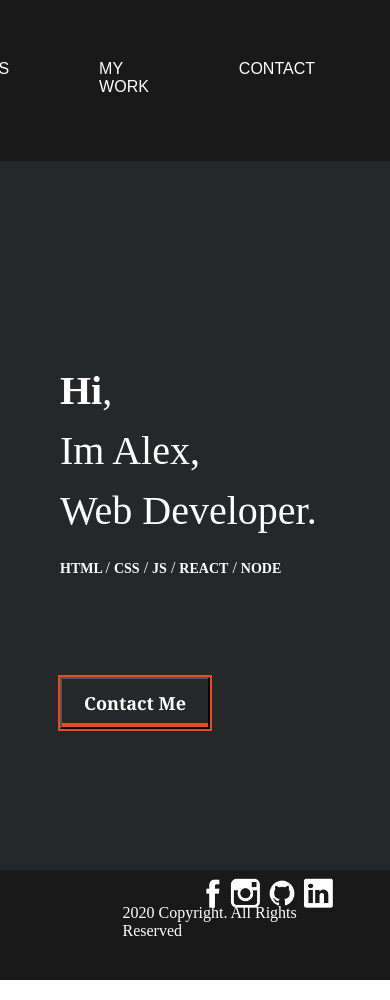
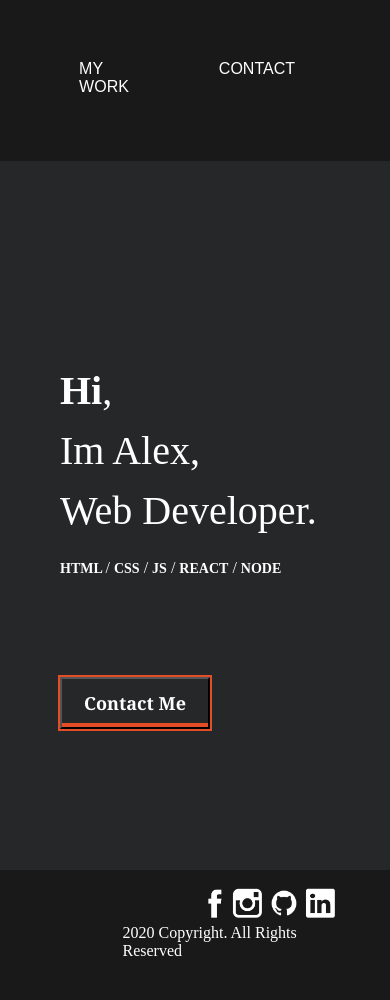
Before and after one commit to AlexIrina/Portfolio, a React (Create React App) app: page / in a window 390 px wide. Shown: the top 1000 px of the page. Built offline with nearby package versions, Linux system fonts and the light colour scheme.

Commit message:
fixed a bug that was causing page scroll on each refresh. Site is now responsive on laptop view.

```diff
--- a/src/styles.css
+++ b/src/styles.css
@@ -25,6 +25,7 @@
 }
 body {
   overflow: hidden;
+  background: #191919;
 }
 /* header */
 .nav-header {
@@ -34,7 +35,7 @@ body {
   display: flex;
   list-style-type: none;
   justify-content: flex-end;
-  padding: 0px 30px;
+  padding: 0px 50px;
 }
 
 .nav-header .list {
@@ -60,7 +61,7 @@ body {
   background: #262729;
   color: white;
   /* height: 75vh; */
-  height: 728.25px;
+  height: 710.25px;
   /* background: red; */
 }
 
@@ -229,6 +230,7 @@ span {
   background: #262729;
   /* height: 100vh; */
   height: 971px;
+  max-height: 84.9vh;
 }
 .about-section h1 {
   grid-row: 1/5;
@@ -263,6 +265,7 @@ span {
   background: #262729;
   /* height: 100vh; */
   height: 971px;
+  max-height: 84.9vh;
 }
 .skills-section h1 {
   grid-row: 1/2;
@@ -300,6 +303,7 @@ span {
   background: #262729;
   /* height: 100vh; */
   height: 971px;
+  max-height: 84.9vh;
 }
 
 .work-section h1 {
@@ -434,8 +438,11 @@ span {
   grid-template-rows: repeat(12, 100px);
   background: #262729;
   /* height: 100vh; */
+  /* height: 803px;
+  padding: 20px;
+  max-height: 84.9vh; */
   height: 971px;
-  padding: 20px;
+  max-height: 84.9vh;
 }
 
 .contact-section h1 {
@@ -516,6 +523,7 @@ footer {
   bottom: 0;
   display: flex;
   justify-content: center;
+  padding: 10px;
 }
 footer ul {
   /* paddin: 30px; */
```
